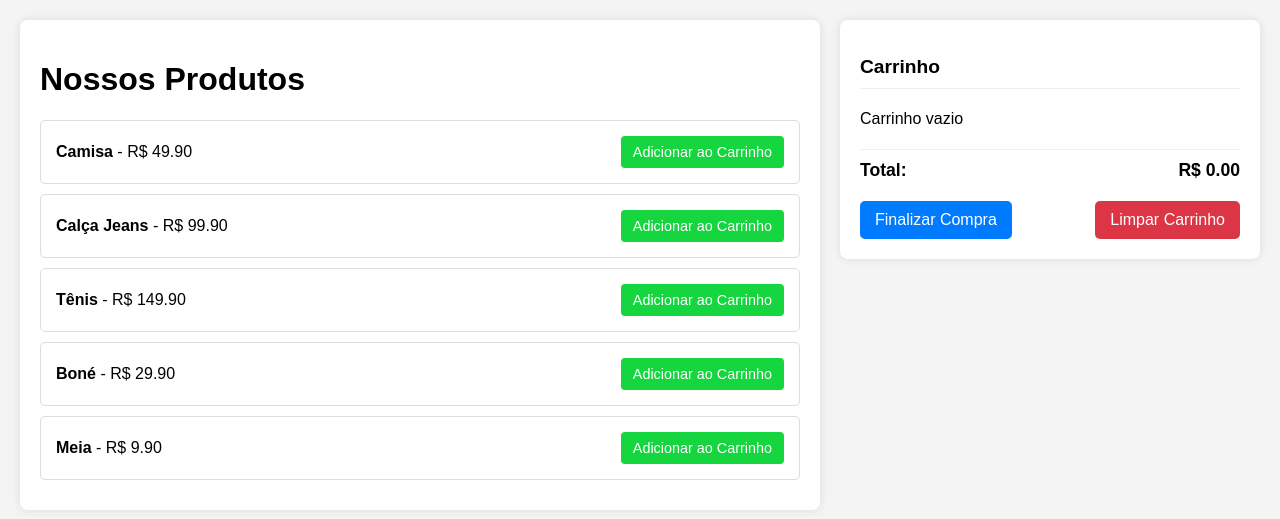
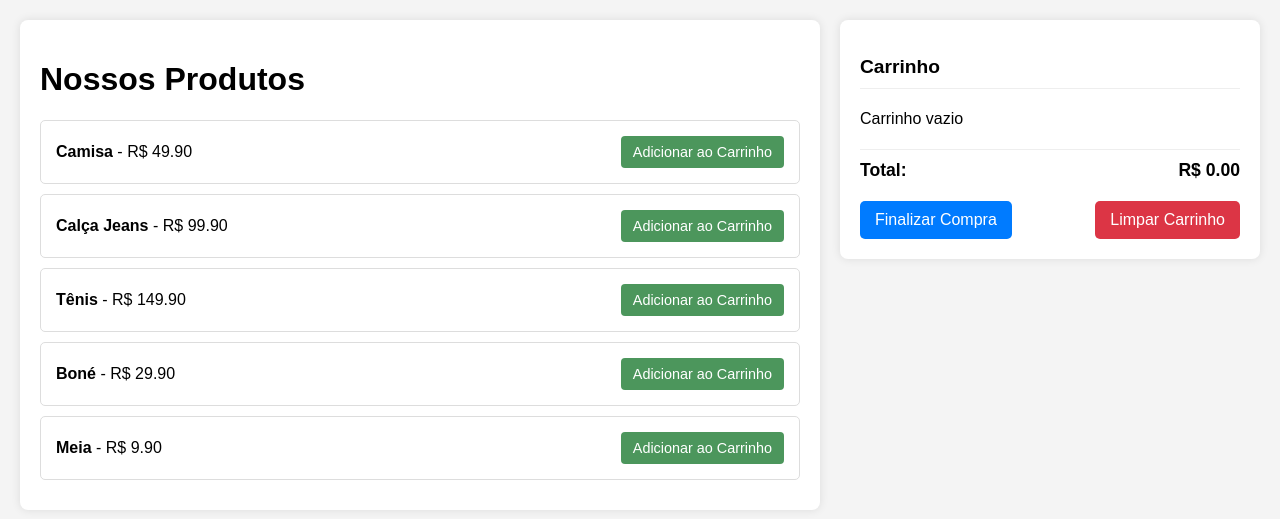
Before and after one commit to P3dr7/atividade-final-luis, a Flask app: page / in a window 1280 px wide. Shown: the top 519 px of the page. Run offline with Flask 3, Linux system fonts and the light colour scheme; data that the repository does not hold is empty.

Commit message:
SCRUM-7 alterando cor de botao

```diff
--- a/templates/index.html
+++ b/templates/index.html
@@ -32,7 +32,7 @@
             align-items: center;
         }
         .item-card button {
-            background-color: #16d640;
+            background-color: #4c965c;
             color: white;
             border: none;
             padding: 8px 12px;
```
